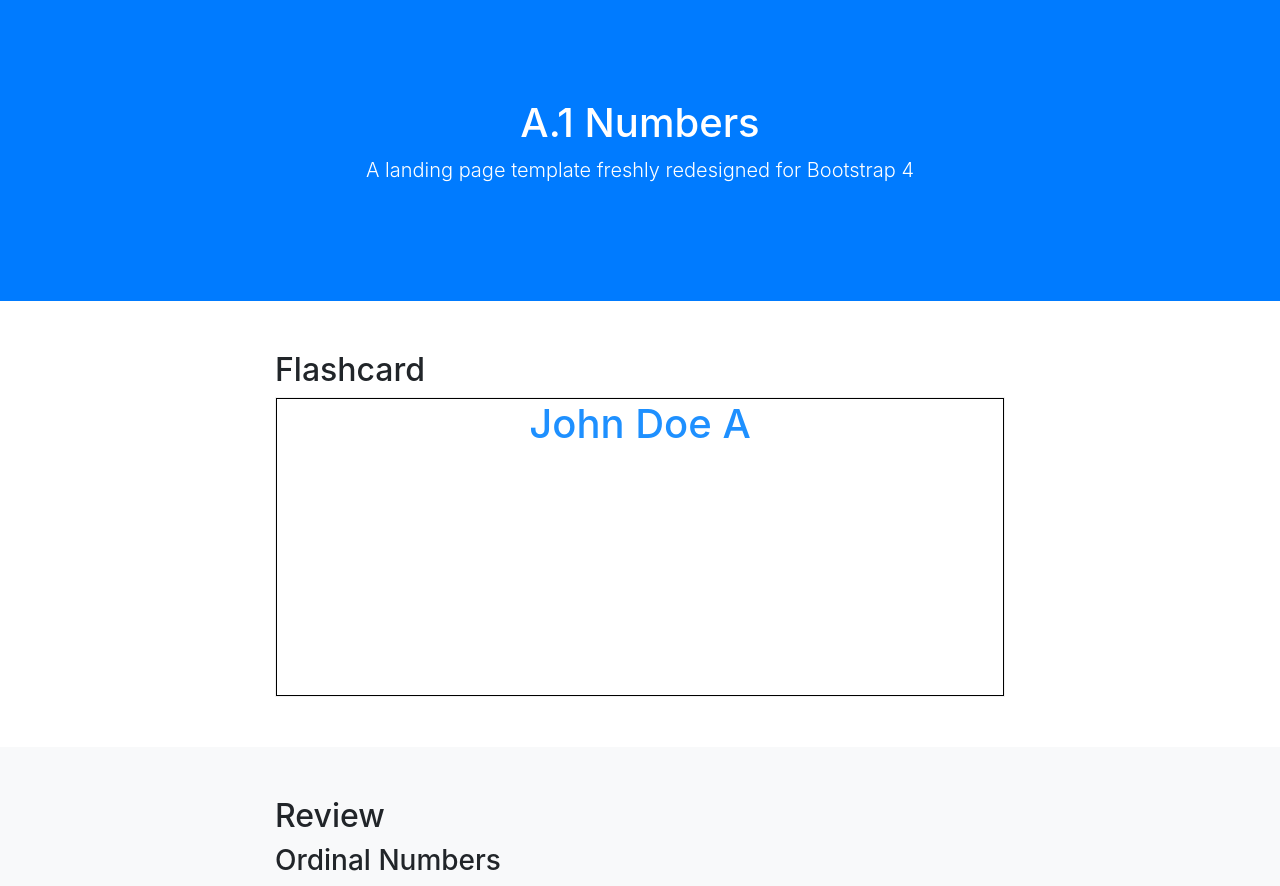
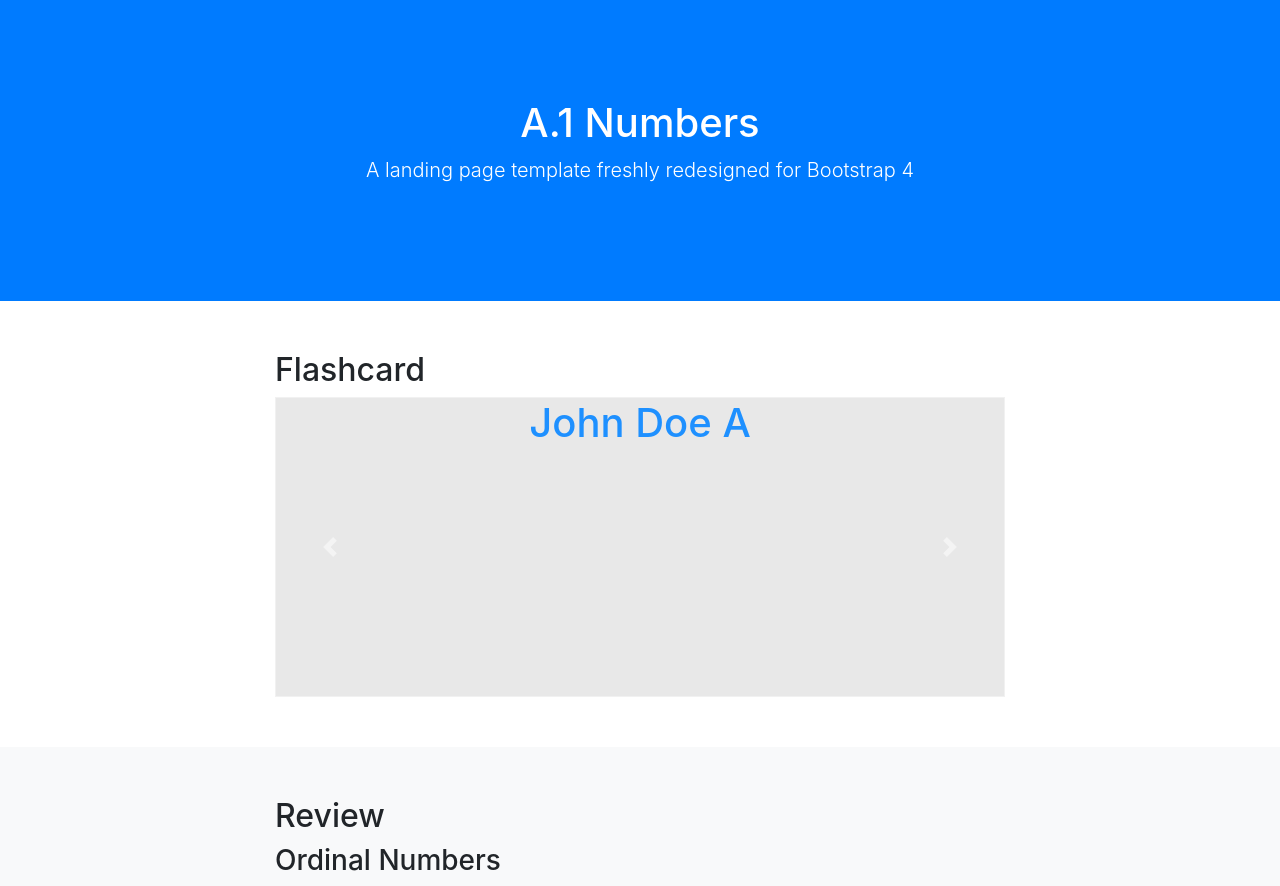
Before and after one commit to jenniferli1098/chinatowncitizenship, a PHP site: page /english_module1.html in a window 1280 px wide. Shown: the part 57-943 px from the top of the page. Run offline with PHP 8.4, Linux system fonts and the light colour scheme; some libraries are stand-ins or nearby versions.

Commit message:
Update custom.css

```diff
--- a/css/custom.css
+++ b/css/custom.css
@@ -45,10 +45,9 @@ section {
 
 /* Style the front side (fallback if image is missing) */
 .flip-card-front {
-  background-color: white;
+  background-color: #e8e8e8;
   color: dodgerblue;
   vertical-align: middle;
-  border: 1px solid black;
 
 }
 
```
